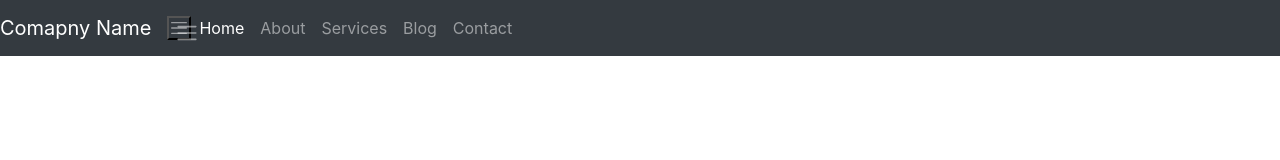
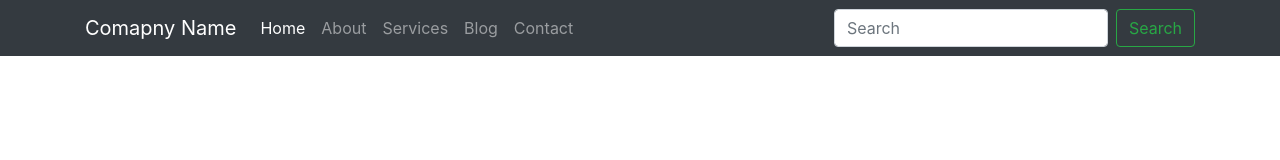
Before and after one commit to dipankar2020/practices_file, a plain HTML site: page index.html in a window 1280 px wide. Drawn offline with nearby package versions, Linux system fonts and the light colour scheme.

Commit message:
some header correction

```diff
--- a/index.html
+++ b/index.html
@@ -9,13 +9,14 @@
 </head>
 <body>
     <header class="header-area">
-        <nav class="navbar navbar-nav navbar-expand-lg navbar-dark bg-dark fixed-top">
+        <nav class="navbar navbar-expand-lg navbar-dark bg-dark fixed-top">
+            <div class="container">
                 <a href="#" class="navbar-brand">Comapny Name</a>
-            <button class="navbar-toggler-icon" data-toggle="collapse" data-target="#custom_menu" type="button">
+                <button class="navbar-toggler" data-toggle="collapse" data-target="#custom_menu" type="button">
                     <span class="navbar-toggler-icon"></span>
                 </button>
-            <div class="collapse navbar-collapse" id="custome_menu">
-                <ul class="navbar-nav">
+                <div class="collapse navbar-collapse" id="custom_menu">
+                    <ul class="navbar-nav mr-auto">
                         <li class="nav-item active">
                             <a href="#" class="nav-link">Home</a>
                         </li>
@@ -32,6 +33,11 @@
                             <a href="#" class="nav-link">Contact</a>
                         </li>
                     </ul>
+                    <form class="form-inline my-2 my-lg-0">
+                        <input class="form-control mr-sm-2" type="search" placeholder="Search" aria-label="Search">
+                        <button class="btn btn-outline-success my-2 my-sm-0" type="submit">Search</button>
+                      </form>
+                </div>
             </div>
         </nav>
     </header>
```
Lines whose indentation alone changed are shown as unchanged.
